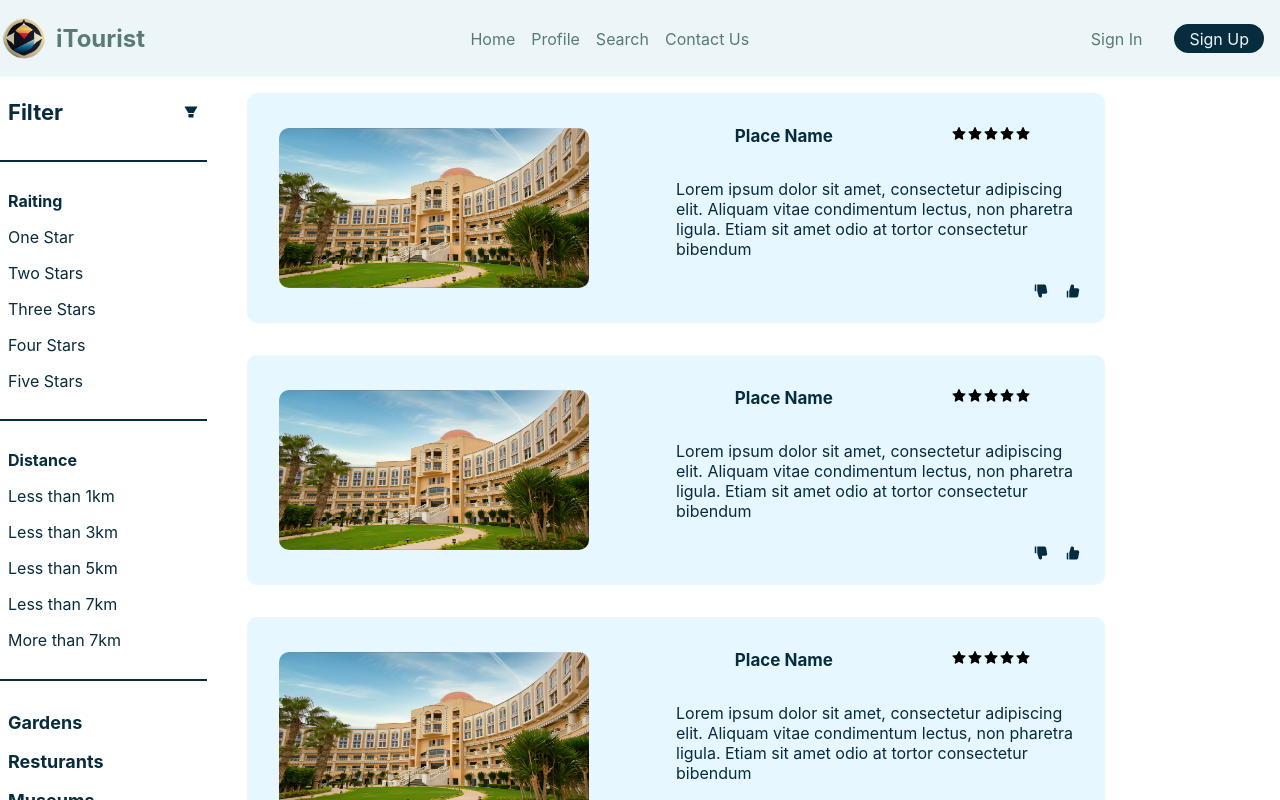
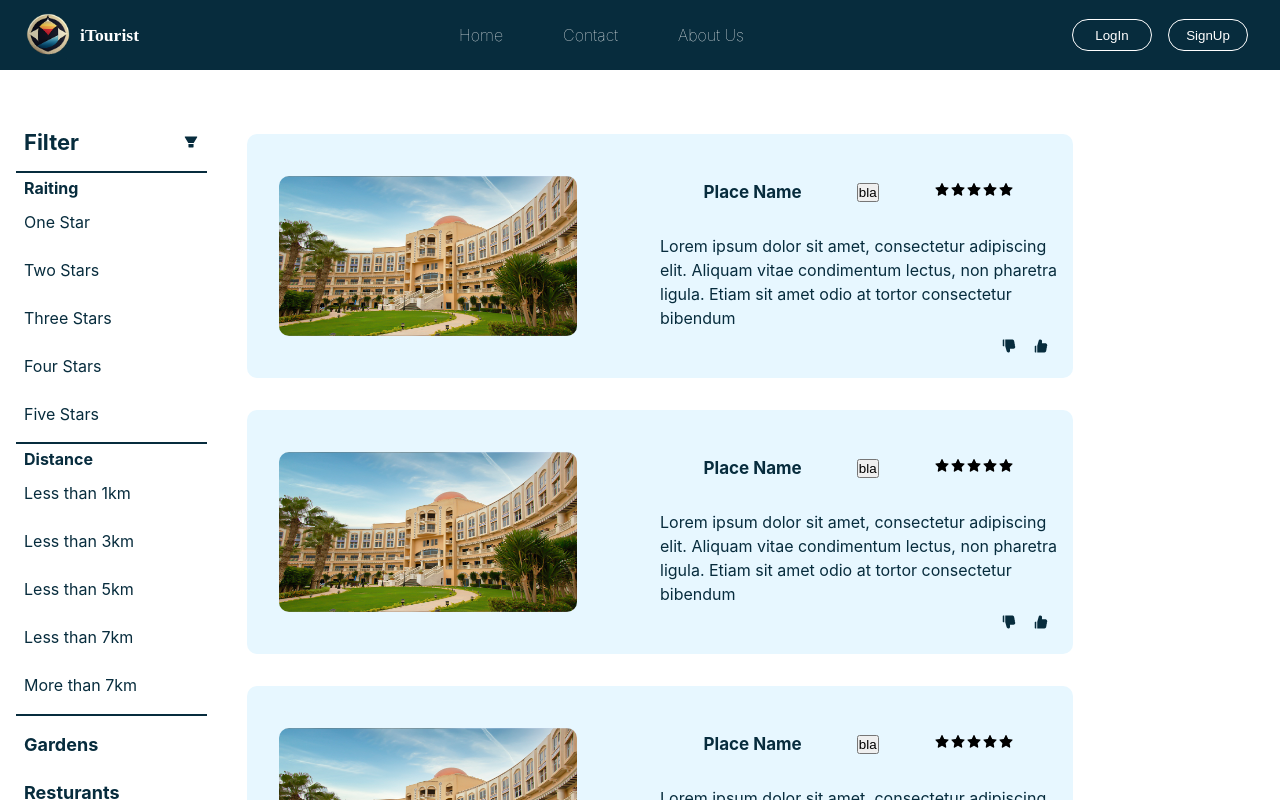
Before and after one commit to rashaaad19/-thirdPage__gradProject-, a React (Create React App) app: page / in a window 1280 px wide. Shown: the top 800 px of the page. Built offline with nearby package versions, Linux system fonts and the light colour scheme; no server answers.

Commit message:
trying to display data from api

```diff
--- a/src/App.js
+++ b/src/App.js
@@ -7,8 +7,10 @@ import Footer from './components/footer/Footer'
 function App() {
   return (
   <>
-    <Navbar></Navbar>
+  <Navbar></Navbar>
+
 <div id='overAll__container'>
+
   <div id='leftSide__container'>
     <SideBar></SideBar>
   </div>
--- a/src/components/Navbar.css
+++ b/src/components/Navbar.css
@@ -1,77 +1,173 @@
-#navbar__container{
-    display: flex;
-    align-items: center;
-    justify-content: space-between;
-    position: sticky;
-    top: 0;
-    background-color: #ECF6F9;
-    z-index: 1;
+*{
+	padding: 0;
+	margin: 0;
+	box-sizing: border-box;
 }
-#navbarLogo{
-    width: 3rem;
-    height: 3rem;
-    margin-right: 0.5rem;
+.registerButton{
+	background-color: inherit;
+	border: 1px solid white;
+	color: white;
+	transition: 0.7s ease;
+	margin: 0 0.5rem;
+	border-radius: 2rem;
+	width: 5rem;
+	height: 2rem;
+
 }
-#leftSide{
-    display: flex;
-    align-items: center;
-    color:#597A76
+.regMobile{
+	display: none;
 }
-#leftSide p{
-    font-weight: Bold;
-    font-size: 1.5rem;
+.registerButton:hover{
+	cursor: pointer;
+	background-color: white;
+	color: dodgerblue;
+	transition: 0.1s ease-in;
 }
-#middle{
-    display: flex;
+.nav-branding img{
+	width: 3rem;
+	height: 3rem;
 }
-#rightSide{
-    display: flex;
-    align-items: center;
-    margin-right: 1rem;
-    color:#597A76
+.nav-branding a{
+	margin-left: 0.5rem;
+	font-weight: 700;
+	font-size:1.1rem ;
+	font-family: cursive;
 }
-#rightSide p {
-    margin-left: 2rem;
-}
-#signUp{
-    color:#ECF6F9;
-    background-color: #072c3d;
-    padding:0.3rem;
-    border-radius: 1.813rem;
-    margin-left: 2rem;
-    width: 5rem;
-    text-align: center;
+.navbarBlue{
+
 }
 li{
-    list-style-type: none;
-    margin-left: 1rem;
-    color:#597A76
+	list-style: none;
 }
-#signUp,.rightSide p, .middle p,#leftSide p, #leftSide img, #rightSide p{
-    cursor: pointer;
+a{
+	color: white;
+	text-decoration: none;
 }
-li:hover{
-    cursor: pointer;
-    text-decoration: underline;
+.nav-branding img{
+	cursor: pointer;
+}
+.navbar{
+	min-height: 70px;
+	display: flex;
+	justify-content: space-between;
+	align-items: center;
+	padding: 0 24px;
+    background-color: #072c3d;
+	width: 100%;
+	z-index: 3;
+	transition: 0.3s;
+	margin-bottom: 3rem;
+
+}
+.nav-menu{
+	display: flex;
+	justify-content: space-evenly;
+	align-items: center;
+	gap: 60px;
 }
 
-.burger__div {
-    width: 30px;
-    height: 3px;
-    background-color: #597A76;
-    margin: 6px 0;
-    display: none;
+.nav-branding{
+	font-size: 1rem;
+	display: flex;
+	align-items: center;
+}
 
-  }
+.nav-link{
+	transition: 0.7s ease;
+	font-size: 1rem;
+	font-weight: lighter;
+}
+.nav-link:hover{
+	color: dodgerblue;
+}
+.humburger{
+	display: none;
+	cursor: pointer;
+}
+.bar{
+	display: block;
+	width: 25px;
+	height: 3px;
+	margin: 5px auto;
+	-webkit-transition: all 0.3s ease-in-out;
+	transition: all 0.4s ease-in-out;
+	background-color: white;
+}
+.navbar.active{
+	position: fixed;
+}
 
-  @media (max-width:900px) {
-    .burger__div{
-display: block;
-    }
-    #signIn,#signUp{
-        display: none;
-    }
-    #middle{
-        display: none;
-    }
+@media(min-width:768px){
+	.navbar.scroll{
+		position: fixed;
+		top: -100px;
+		transition: 0.1s ease-in-out;
+	}
 }
+@media(max-width:768px){
+	.navbar.active{
+		position: fixed;
+		background-color: #072c3d;
+	}
+	.register{
+		display: none;
+	}
+	.humburger{
+		display: block;
+	}
+	.humburger.active .bar:nth-child(2){
+		opacity: 0;
+	}
+	.humburger.active .bar:nth-child(1){
+		transform: translateY(8px) rotate(45deg);
+	}
+	.humburger.active .bar:nth-child(3){
+		transform: translateY(-8px) rotate(-45deg);
+	}
+	.navbarBlue{
+		position: fixed;
+	}
+	.nav-menu{
+	position: fixed;
+    left: 100rem;
+    top: 70px;
+    gap: 0;
+    flex-direction: column;
+    background-color: #072c3d;
+    text-align: center;
+    transition: 0.5s;
+    width: 100%;
+	height: 100%;
+	}
+	.nav-item{
+		margin:16px 0;
+	}
+
+	.nav-menu.active{
+		left: 0;
+		width: 100%;
+		position: fixed;
+		height: 100%;
+		}
+		.register.active{
+			display: block;
+		}
+		.regMobile{
+			display: flex;
+		}
+		.regMobile button{
+			background-color: dodgerblue;
+	margin: 0 0.5rem;
+	border-radius: 2rem;
+	width: 5rem;
+	height: 2rem;
+		}
+		.regMobile button:hover{
+	cursor: pointer;
+	background-color: white;
+	color: dodgerblue;
+	transition: 0.1s ease-in;
+		}
+
+
+}
--- a/src/components/Navbar.js
+++ b/src/components/Navbar.js
@@ -1,31 +1,87 @@
+import { useEffect, useRef, useState } from "react";
 import "./Navbar.css";
 const Navbar = () => {
+  // const [show,setShow]=useState(true);
+  const [navbar, setNavbar] = useState(false);
+
+  // useEffect(()=>{
+  //   window.addEventListener('scroll',controlNavbar)
+  //   return()=>{
+  //     window.removeEventListener('scroll', controlNavbar)
+  //   }
+  // },[])
+  // const controlNavbar=()=>{
+  //   if(window.scrollY>100){
+  //     setShow(false);
+  //   }
+  //   else {
+  //     setShow(true);
+  //   }
+  // }
+  const burgerRef = useRef();
+  const menuRef = useRef();
+  const navbarRef = useRef();
+
+  const showMobNav = () => {
+    navbarRef.current.classList.toggle("active");
+    menuRef.current.classList.toggle("active");
+    burgerRef.current.classList.toggle("active");
+  };
+  let prevScrollPos = window.pageYOffset;
+  // console.log(prevScrollPos);
+  const changeBackground = () => {
+    const currentScrollPos = window.pageYOffset;
+    // console.log(window.pageYOffset)
+
+    if (prevScrollPos > currentScrollPos) {
+      setNavbar(false);
+      // console.log("down");
+    } else {
+      setNavbar(true);
+    }
+    prevScrollPos = currentScrollPos;
+  };
+  // window.addEventListener("scroll", changeBackground);
   return (
     <>
-      <div id="navbar__container">
-        <div id="leftSide">
-          <img id="navbarLogo" src="/assets/images/sublogo_itourists.png"></img>
-          <p>iTourist</p>
-        </div>
-        <div id="middle">
-          <li>Home</li>
-          <li>Profile</li>
-          <li>Search</li>
-          <li>Contact Us</li>
-        </div>
-        <div id="rightSide">
-          <p id="signIn"> Sign In</p>
-          <div id="signUp">Sign Up
+      <header>
+        <nav className={navbar ? "navbar scroll" : "navbar"} ref={navbarRef}>
+          <div className="nav-branding">
+            <img src="/assets/images/sublogo_itourists.png" alt="logo"></img>
+            <a href="#">iTourist</a>
           </div>
-          <div id="burger__container">
-          <div className="burger__div"></div>
-          <div className="burger__div"></div>
-          <div className="burger__div"></div>
-        </div>
-
-        </div>
-      </div>
-
+          <ul className="nav-menu" ref={menuRef}>
+            <li className="nav-item">
+              <a href="#" className="nav-link">
+                Home
+              </a>
+            </li>
+            <li className="nav-item">
+              <a href="#" className="nav-link">
+                Contact
+              </a>
+            </li>
+            <li className="nav-item">
+              <a href="#" className="nav-link">
+                About Us
+              </a>
+            </li>
+            <li className="regMobile">
+              <button>LogIn</button>
+              <button>SignUp</button>
+            </li>
+          </ul>
+          <div className="humburger" ref={burgerRef} onClick={showMobNav}>
+            <span className="bar"></span>
+            <span className="bar"></span>
+            <span className="bar"></span>
+          </div>
+          <div className="register">
+            <button className="registerButton">LogIn</button>
+            <button className="registerButton">SignUp</button>
+          </div>
+        </nav>
+      </header>
     </>
   );
 };
--- a/src/components/leftSide/SideBar.css
+++ b/src/components/leftSide/SideBar.css
@@ -5,6 +5,9 @@
     justify-content: space-between;
     margin: 0rem 0.5rem 0rem 0.5rem;
     color: #072c3d;
+}
+#sidebar__container{
+    margin-left: 1rem;
 }
 #secRow,#thirdRow,#fourthRow{
     margin: 0rem 0.5rem 0rem 0.5rem;
@@ -17,6 +20,7 @@
 #firstRow p{
     font-size: 22px;
     font-weight: bolder;
+    line-height: 3rem;
 }
  hr{
 border: 1.5px solid #072c3d;
@@ -40,9 +44,10 @@ border: 1.5px solid #072c3d;
     background-color: #072c3d;
     padding: 0.5rem;
     border-radius: 2rem;
-    width: 4rem;
+    width: 7rem;
     text-align: center;
     color: white;
+    margin-top: 4rem;
 }
 .searchButton:hover{
     cursor: pointer;
@@ -50,6 +55,7 @@ border: 1.5px solid #072c3d;
 }
 .filterItems,#fourthRow p{
     width: fit-content;
+    line-height: 3rem;
 }
 
 .filterItems p:hover{
--- a/src/components/leftSide/SideBar.js
+++ b/src/components/leftSide/SideBar.js
@@ -1,6 +1,6 @@
 import './SideBar.css'
 import {AiFillFilter} from 'react-icons/ai'
-const SideBar=()=>{
+const SideBar=(props)=>{
     return(
         <>
         <div id='sidebar__container'>
@@ -43,7 +43,7 @@ const SideBar=()=>{
         <p>Resturants</p>
         <p>Museums</p>
         <p>Historic Buildings</p>
-        <p>Beaches</p>
+        <p onClick={props.onClick}>Beaches</p>
         <p>Markets</p>
         </div>
         </div>
--- a/src/components/rightSide/PlaceCard.css
+++ b/src/components/rightSide/PlaceCard.css
@@ -17,6 +17,9 @@
     display: flex;
     width: 100%;
 }
+.star__container{
+    padding: 2rem;
+}
 .imageInfo{
     height: fit-content;
     width: 100%;
@@ -31,6 +34,10 @@
 #cardHeader{
     font-size: 17px;
     font-weight: bold;
+    padding: 2rem;
+}
+#card__par p {
+    line-height: 1.5rem;
 }
 .card__like{
     width: 100%;
--- a/src/components/rightSide/PlaceCard.js
+++ b/src/components/rightSide/PlaceCard.js
@@ -1,14 +1,47 @@
 import { AiFillDislike, AiFillLike, AiFillStar } from 'react-icons/ai'
+import { useEffect, useState } from 'react';
 import './PlaceCard.css'
-const PlaceCard=()=>{
+const PlaceCard=(props)=>{
+    const [beachPlaces, setBeachPlaces] = useState([]);
+ async function fetchPlacesHandlers() {
+        const response =
+          await fetch(`https://api.tomtom.com/search/2/categorySearch/Beach.json?limit=100&lat=31.261193878823768&lon=32.306969060980315&radius=10000&view=Unified&relatedPois=all&key=6xSTnZiuQ9q3oaOLOIyVbzH8fjqKOA1H`);
+
+        const data = await response.json();
+
+        const transformedData = data.results.map((takeAwayData) => {
+          return {
+            id: takeAwayData.id,
+            header: takeAwayData.poi.name,
+            street: takeAwayData.address.streetName,
+            city: takeAwayData.address.localName,
+            type: takeAwayData.poi.categories[0],
+            distance: takeAwayData.dist,
+          };
+        }
+        );
+        setBeachPlaces(transformedData);
+        console.log(beachPlaces)
+
+
+}
+
+useEffect(() => {
+    fetchPlacesHandlers()
+
+  },[])
+
+
+
+
     return(<>
         <div id='card__container'>
             <div id='card__firstRow'>
             <img src='/assets/images/Nearby__images/1.jpg' alt='img'></img>
             </div>
-
             <div className='imageInfo'>
-            <p id='cardHeader'>Place Name</p>
+            <p  id='cardHeader'>Place Name</p>
+            <button >bla</button>
             <div className='star__container'>
             <AiFillStar></AiFillStar>
             <AiFillStar></AiFillStar>
@@ -24,10 +57,9 @@ const PlaceCard=()=>{
             <AiFillDislike className='faLike'></AiFillDislike>
             </div>
             </div>
+        </div>
 
 
-
-        </div>
     </>)
 }
 export default PlaceCard
```
